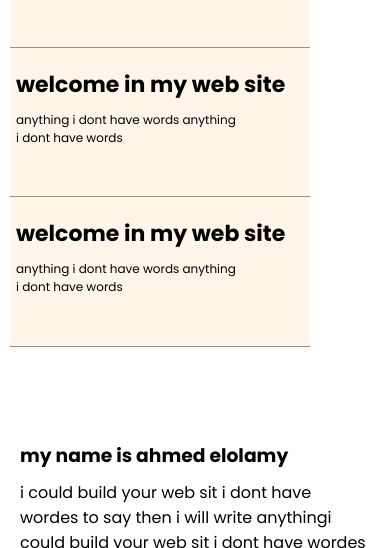
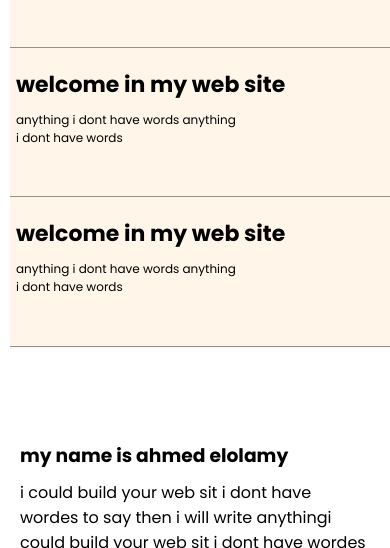
Before and after one commit to A7madelelamy/project, a plain HTML site: page index.html in a window 390 px wide. Shown: the part 693-1241 px from the top of the page. Drawn offline with nearby package versions, Linux system fonts and the light colour scheme.

Commit message:
Update style.css

```diff
--- a/style.css
+++ b/style.css
@@ -521,5 +521,8 @@ justify-content: space-between;
     padding: 10px;
     font-size: 20px;
 }
-
+.card{
+    width:100%;
+    margan-left:5%;
 }
+}
```
